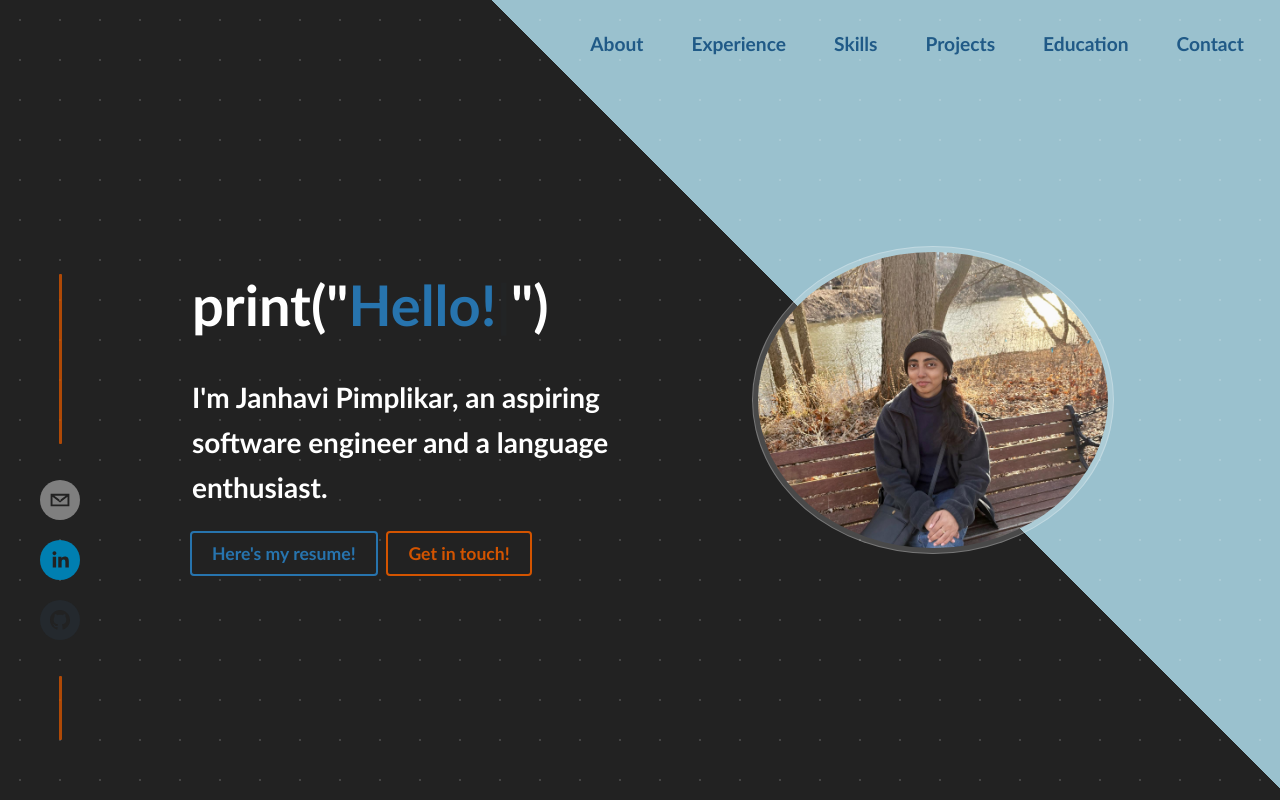
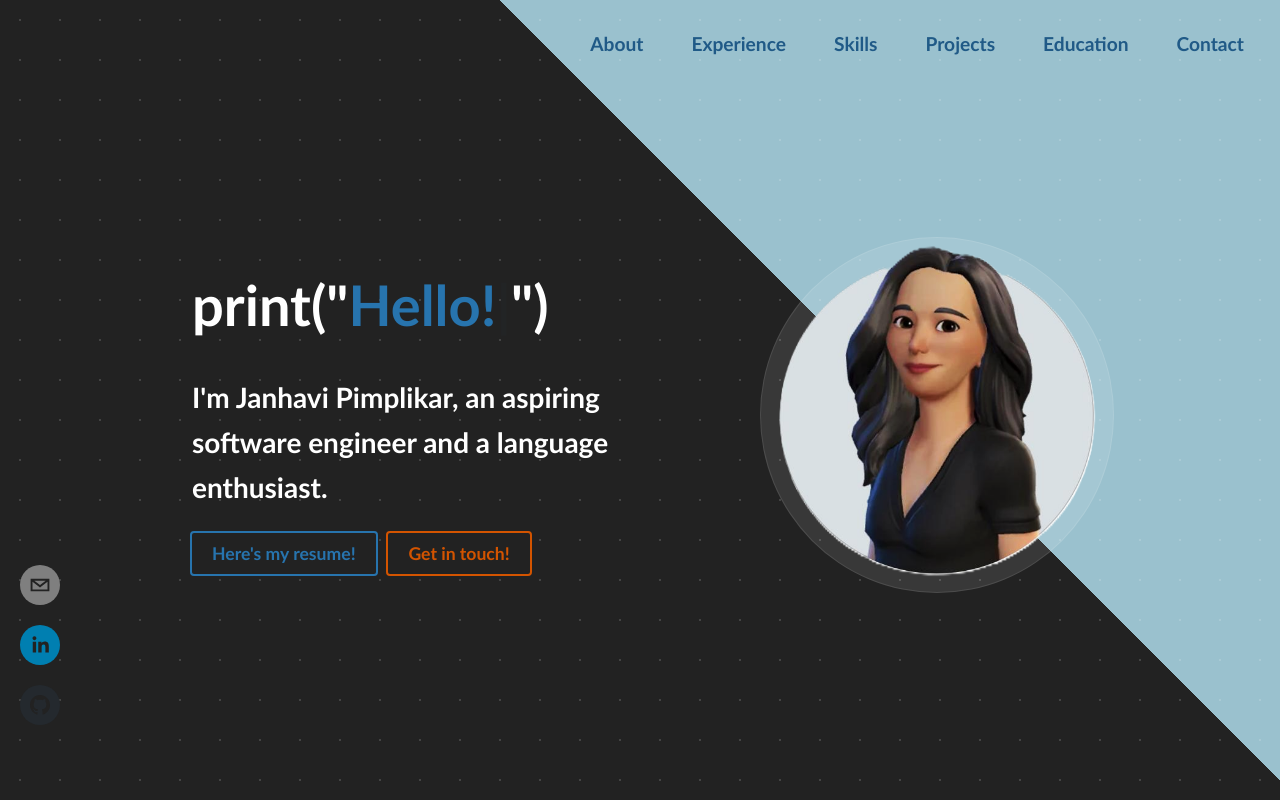
Before and after one commit to Janhavi-2001/Janhavi-2001.github.io, a React (Create React App) app: page / in a window 1280 px wide. Shown: the top 800 px of the page. Built offline with nearby package versions, Linux system fonts and the light colour scheme.

Commit message:
Change the website picture

```diff
--- a/src/Components/Footer/Footer.css
+++ b/src/Components/Footer/Footer.css
@@ -1,8 +1,8 @@
 .footer {
     color: white;
-    padding: 20px;
+    padding: 5px;
     text-align: center;
-    padding-top: 30px;
+    padding-top: 5px;
 }
 
 .social-icon {
--- a/src/Components/Footer/Footer.js
+++ b/src/Components/Footer/Footer.js
@@ -5,12 +5,7 @@ import { SocialIcon } from 'react-social-icons';
 const Footer = () => {
     return (
         <div className='footer'>
-            <div className='social-icons'>
-                <SocialIcon url="mailto:jpimplikar26@gmail.com" target="_blank" className='social-icon' style={{height: 40, width: 40}}/>
-                <SocialIcon url="https://linkedin.com/in/janhavi-pimplikar" target="_blank" className='social-icon' style={{height: 40, width: 40}}/>
-                <SocialIcon url="https://github.com/Janhavi-2001" target="_blank" className='social-icon' style={{height: 40, width: 40}}/>
-            </div>
-            <p>&copy; Copyright 2023. Made with ❤️ by Janhavi</p>
+            <p>&copy; Copyright 2025. Made with ❤️ by Janhavi</p>
         </div>
     );
 };
--- a/src/Components/Home/Home.css
+++ b/src/Components/Home/Home.css
@@ -88,9 +88,9 @@ span {
 }
 
 .home-social-icons {
-  position: absolute;
-  bottom: 60px;
-  left: 30px;
+  position: fixed;
+  bottom: 75px;
+  left: 10px;
   display: flex;
   flex-direction: column;
   gap: 20px;
@@ -108,28 +108,6 @@ span {
         opacity: 1;
         transform: translateY(0);
     }
-}
-
-.home-social-icons::before {
-  content: "";
-  display: block;
-  width: 3px;
-  height: 170px;
-  background: #d35400;
-  margin-bottom: 16px;
-  border-radius: 1px;
-  opacity: 0.8;
-}
-
-.home-social-icons::after {
-  content: "";
-  display: block;
-  width: 3px;
-  height: 64px;
-  background: #d35400;
-  margin-top: 16px;
-  border-radius: 1px;
-  opacity: 0.8;
 }
 
 .button-group {
--- a/src/Components/Home/Image.css
+++ b/src/Components/Home/Image.css
@@ -11,6 +11,7 @@
     z-index: 1;
     opacity: 0;
     animation: float-in-right 0.9s ease-out forwards;
+    margin-top: 30px;
 }
 
 @keyframes float-in-right {
@@ -23,13 +24,13 @@
 .image-container img {
     max-width: 100%;
     height: auto;
-    width: 500px;
-    border-radius: 70%;
-    background: rgba(255, 255, 255, 0.18);
-    backdrop-filter: blur(10px);
-    -webkit-backdrop-filter: blur(10px);
-    border: 1.5px solid rgba(255, 255, 255, 0.25);
-    padding: 5px;
+    width: 480px;
+    border-radius: 100%;
+    background: rgba(255, 255, 255, 0.1);
+    backdrop-filter: blur(2px);
+    -webkit-backdrop-filter: blur(2px);
+    border: 0.5px solid rgba(255, 255, 255, 0.1);
+    padding: 1px;
     display: inline-block;
 }
 
--- a/src/Components/Home/Image.js
+++ b/src/Components/Home/Image.js
@@ -7,10 +7,8 @@ function Image() {
   return (
     <div className="image-container">
       <img
-        src="/Images/portfolio-pic.jpg"
+        src="/Images/portfolio-pic.png"
         alt="portfolio-picture"
-        width={500}
-        height={500}
         className={`profile-image${loaded ? ' loaded' : ''}`}
         onLoad={() => setLoaded(true)}
       />
```
Also changed, not shown: public/Images/portfolio-pic.jpg (deleted), public/Images/portfolio-pic.png (added).
